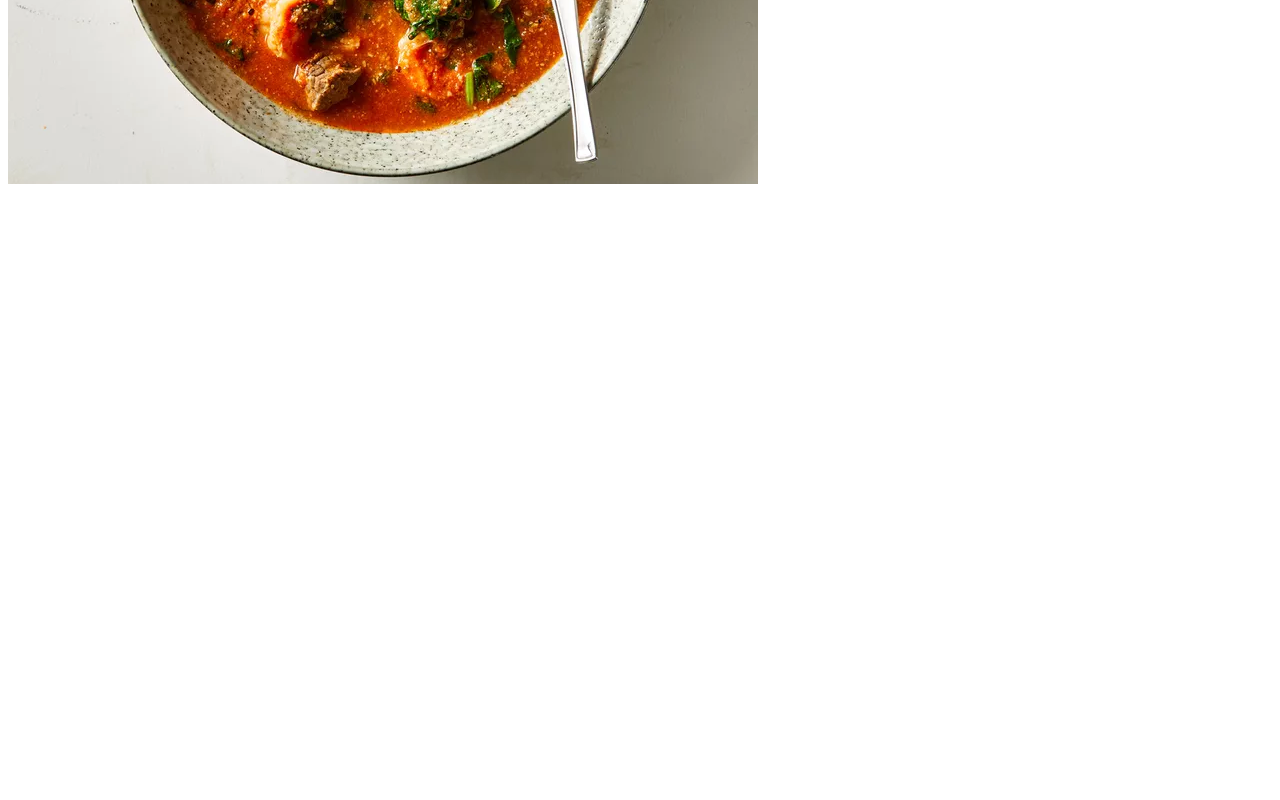
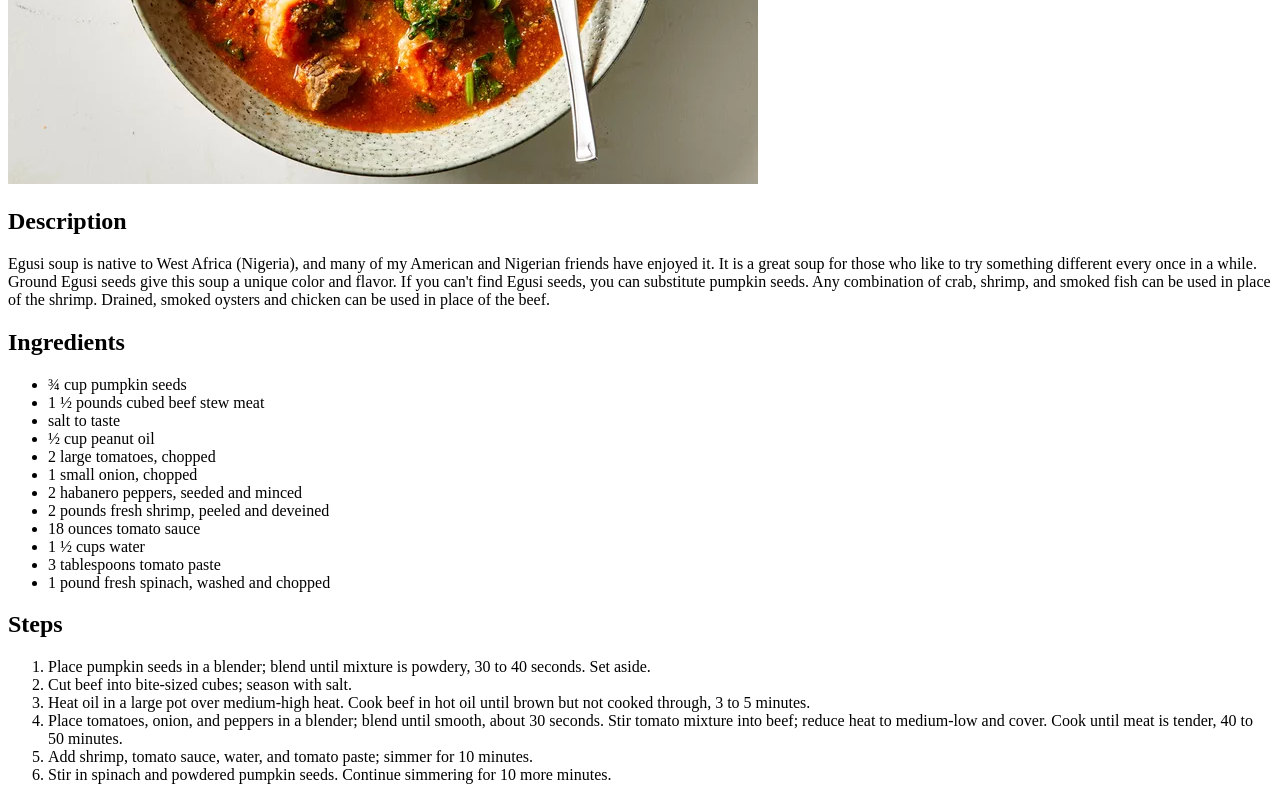
Before and after one commit to CodeDragun/odin-recipes, a plain HTML site: page recipes/Egusi.html in a window 1280 px wide. Shown: the part 459-1259 px from the top of the page. Before the commit the page ends 800 px from the top, so only its background shows below. Drawn offline with Linux system fonts and the light colour scheme.

Commit message:
Add text and lists to page sections

```diff
--- a/recipes/Egusi.html
+++ b/recipes/Egusi.html
@@ -7,5 +7,62 @@
 <body>
     <h1>Egusi Soup</h1>
     <img src="../Img/Egusi.jpg" alt="A picture of Egusi Soup">
+    <h2>Description</h2>
+    <p>Egusi soup is native to West Africa (Nigeria),
+         and many of my American and Nigerian friends have enjoyed it.
+         It is a great soup for those who like to try something different every once in a while. Ground Egusi seeds give this soup a unique color and flavor. If you can't find Egusi seeds, you can substitute pumpkin seeds. Any combination of crab, shrimp, and smoked fish can be used in place of the shrimp. Drained,
+        smoked oysters and chicken can be used in place of the beef.</p>
+        <h2>Ingredients</h2>
+        <ul>
+           <li>¾ cup pumpkin seeds</li>
+
+            <li>1 ½ pounds cubed beef stew meat</li>
+
+            <li>salt to taste</li>
+
+            <li>½ cup peanut oil</li>
+
+            <li>2 large tomatoes, chopped</li>
+
+            <li>1 small onion, chopped</li>
+
+            <li>2 habanero peppers, seeded and minced</li>
+
+            <li>2 pounds fresh shrimp, peeled and deveined</li>
+
+            <li>18 ounces tomato sauce</li>
+
+            <li>1 ½ cups water</li>
+
+            <li>3 tablespoons tomato paste</li>
+
+            <li>1 pound fresh spinach, washed and chopped</li>
+
+        </ul>
+        <h2>Steps</h2>
+        <ol>
+            <li>
+            Place pumpkin seeds in a blender;
+                blend until mixture is powdery,
+                30 to 40 seconds. Set aside.</li>
+
+            <li>Cut beef into bite-sized cubes;
+            season with salt.</li>
+
+            <li>Heat oil in a large pot over medium-high heat. Cook beef in
+                 hot oil until brown but not cooked through,
+                 3 to 5 minutes.</li>
+
+            <li>Place tomatoes, onion, and peppers in a blender;
+                blend until smooth, about 30 seconds.
+                Stir tomato mixture into beef; reduce heat to medium-low
+                and cover. Cook until meat is tender, 40 to 50 minutes.</li>
+
+            <li>Add shrimp, tomato sauce,
+                water, and tomato paste; simmer for 10 minutes.</li>
+
+            <li>Stir in spinach and powdered
+                pumpkin seeds. Continue simmering for 10 more minutes.</li>
+        </ol>
 </body>
 </html>
```
